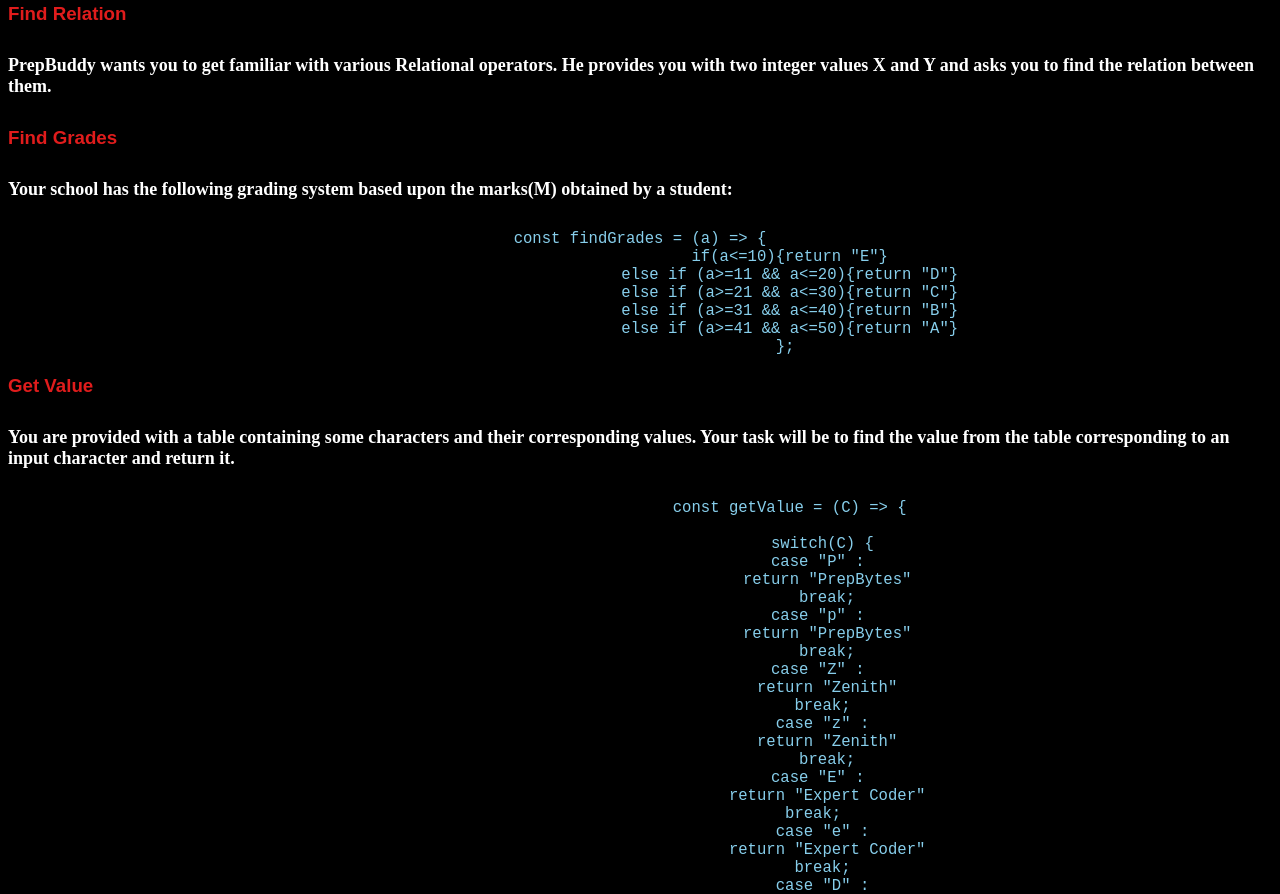
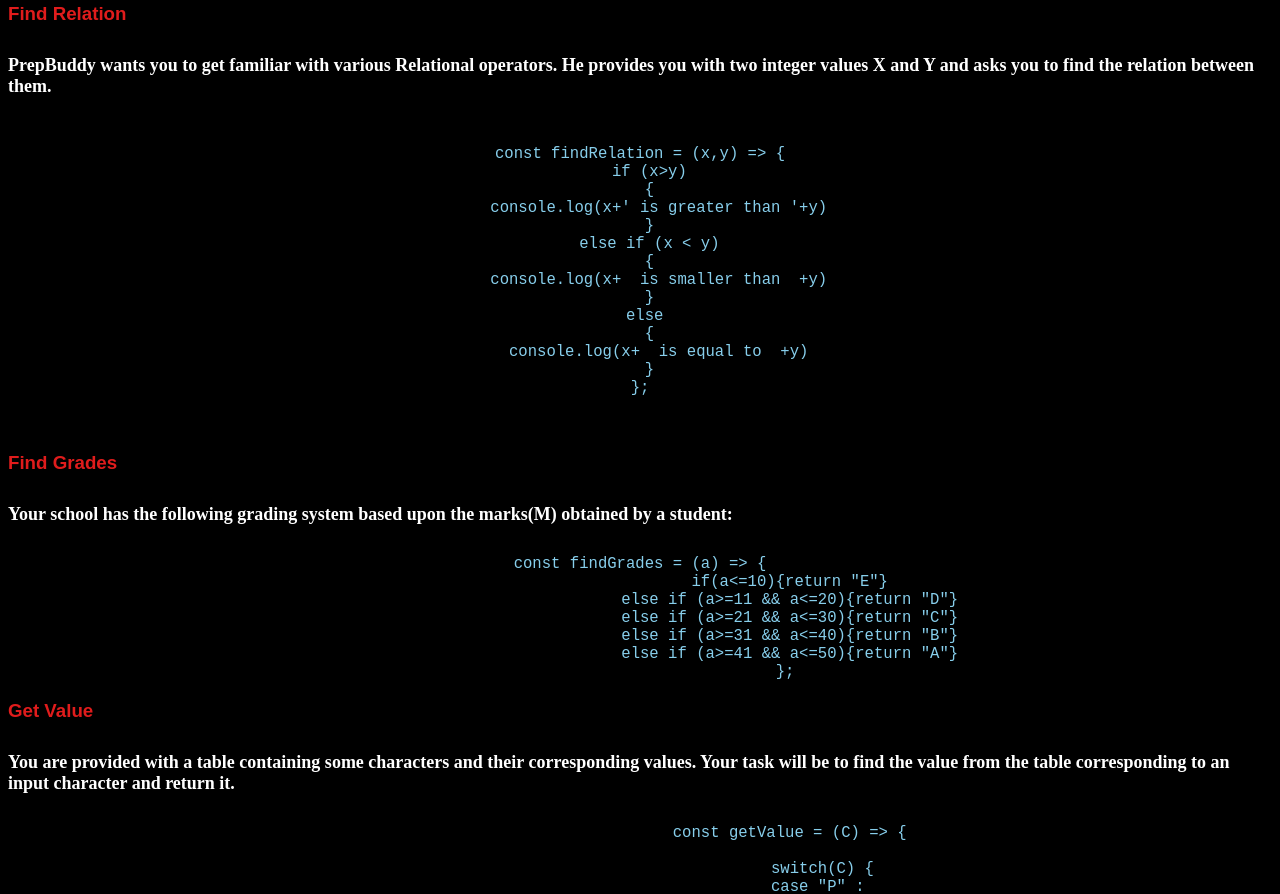
Before and after one commit to Shubham1032/JS_Handson2, a plain HTML site: page index.html in a window 1280 px wide. Shown: the part 1137-2031 px from the top of the page. Drawn offline with Linux system fonts and the light colour scheme.

Commit message:
handson2

```diff
--- a/index.html
+++ b/index.html
@@ -69,22 +69,24 @@
                          and
                         Y
                          and asks you to find the relation between them.</h5>
-                         <!-- <pre>
+                       <pre>
+
 const findRelation = (x,y) => {
   if (x>y)
   {
-                                  console.log(x,'is greater than',y)
+    console.log(x+' is greater than '+y)
   }
-                                else if (x<y)
+  else if (x < y)
   {
-                                  console.log(x,  is smaller than  ,y)
+    console.log(x+  is smaller than  +y)
   }
   else
   {
-                                  console.log(x, is equal to  ,y)
+    console.log(x+  is equal to  +y)
   }
 };
-                         </pre> -->
+
+   </pre>
                             <h3>Find Grades</h3>
                             <h5>Your school has the following grading system based upon the marks(M) obtained by a student:</h5>
                             <pre>const findGrades = (a) => {
```
Lines whose indentation alone changed are shown as unchanged.
